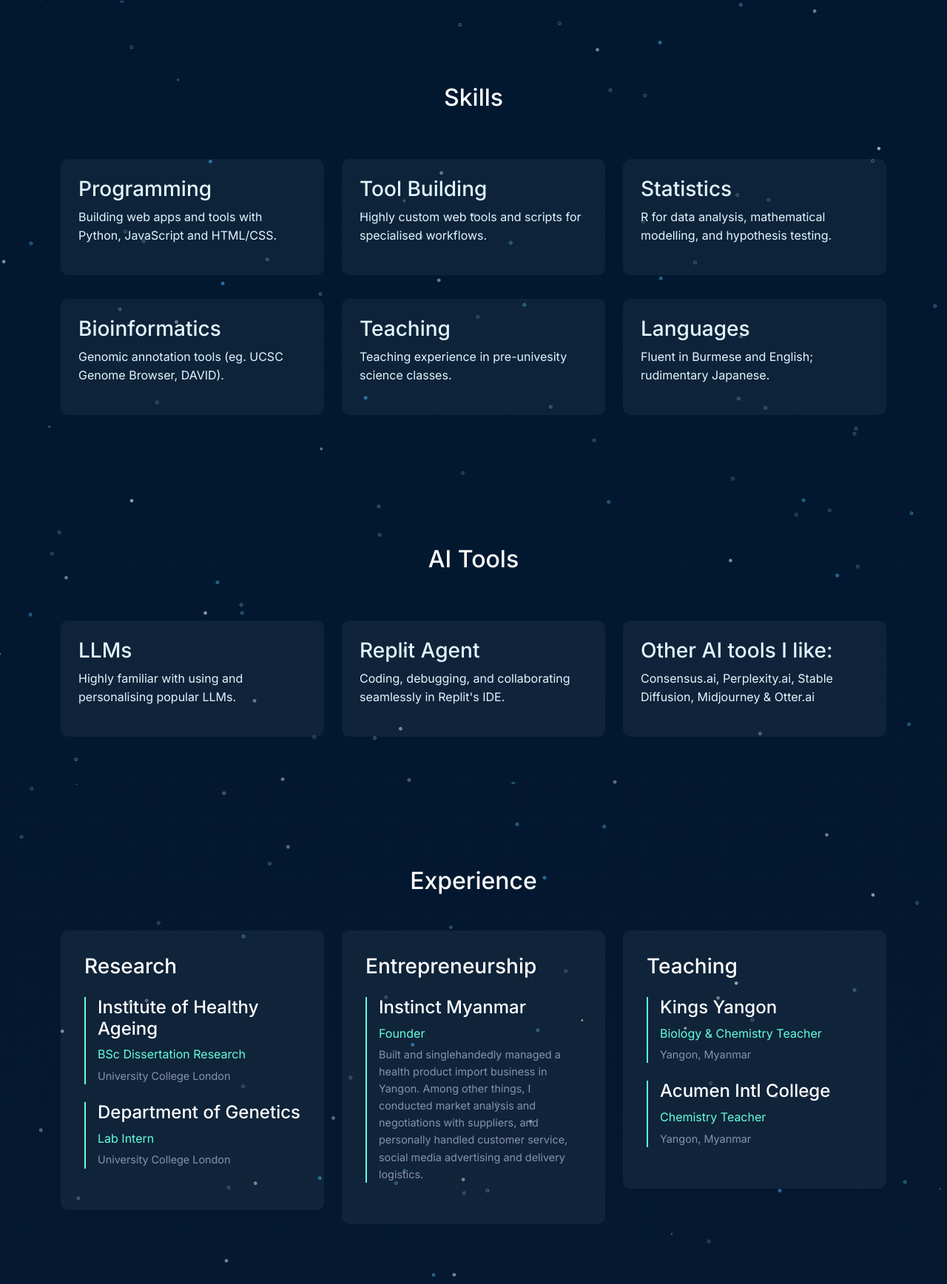
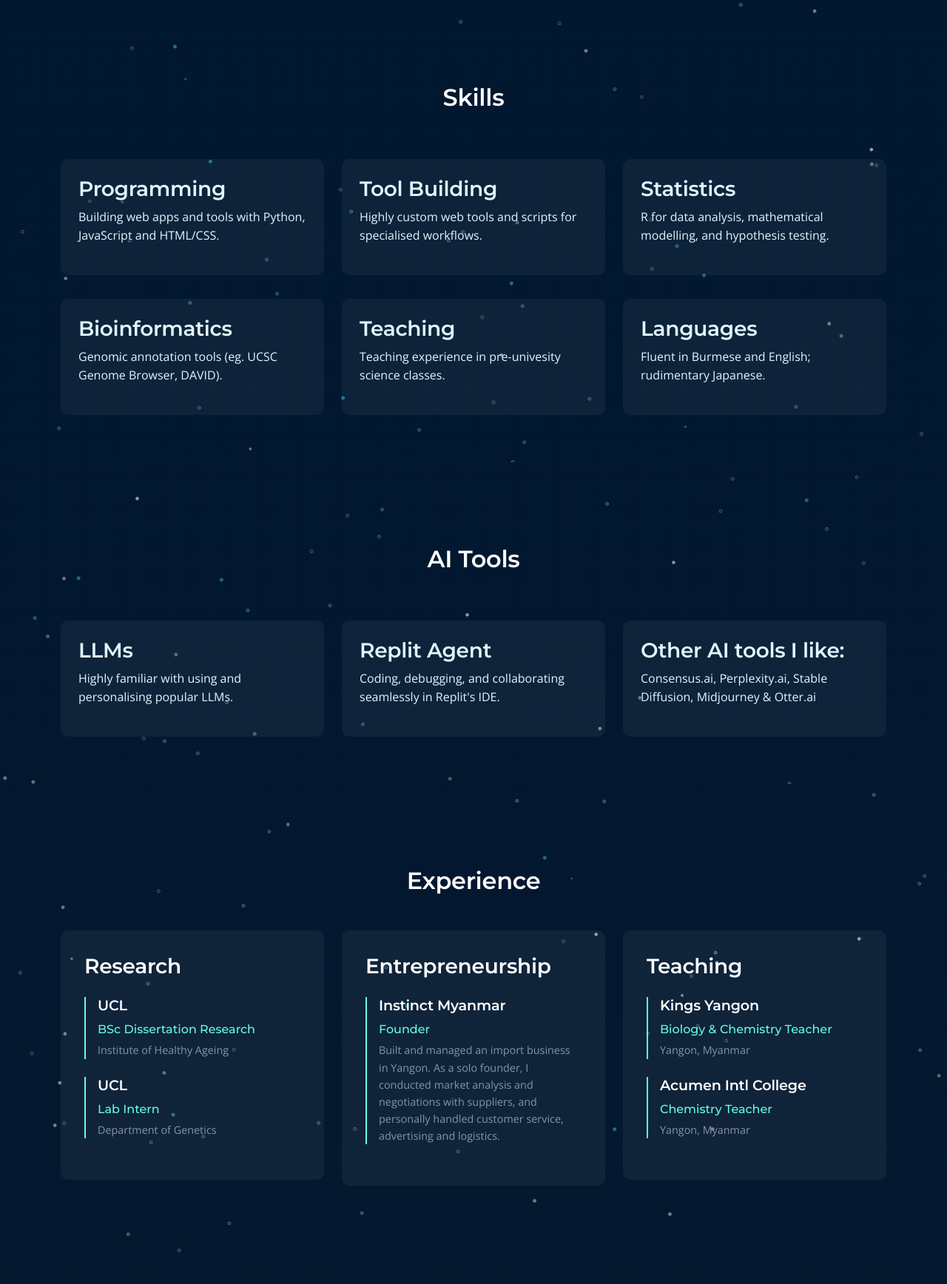
Before and after one commit to Aghbuul/Portfolio-Website, a Flask app: page / in a window 1280 px wide. Shown: the part 2017-3753 px from the top of the page at 74% size. Run offline with Flask 3, Linux system fonts and the light colour scheme; a map, chart or similar area stays blank.

Commit message:
Updated fonts and descriptions

```diff
--- a/static/css/style.css
+++ b/static/css/style.css
@@ -4,6 +4,8 @@
     --text-color: #e0f7ff;
     --light-text: #ffffff;
     --bg-color: #001830;
+    --heading-font: 'Montserrat', sans-serif;
+    --body-font: 'Open Sans', sans-serif;
 }
 
 @keyframes blink {
@@ -28,10 +30,23 @@
 }
 
 body {
-    font-family: 'Inter', sans-serif;
+    font-family: var(--body-font);
     background-color: var(--bg-color);
     color: var(--text-color);
     line-height: 1.6;
+}
+
+h1, h2, h3, h4, h5, h6,
+.navbar-brand,
+.section-title {
+    font-family: var(--heading-font);
+    font-weight: 600;
+    letter-spacing: -0.01em;
+}
+
+.degree, .position {
+    font-family: var(--heading-font);
+    font-weight: 500;
 }
 
 /* Navigation */
@@ -339,6 +354,7 @@ body {
 .experience-item h4 {
     color: var(--light-text);
     margin-bottom: 0.5rem;
+    font-size: 1.2rem;
 }
 
 .experience-item .position {
--- a/templates/index.html
+++ b/templates/index.html
@@ -25,7 +25,7 @@
     <!-- CSS -->
     <link href="https://cdn.jsdelivr.net/npm/bootstrap@5.3.2/dist/css/bootstrap.min.css" rel="stylesheet">
     <link href="https://unpkg.com/aos@2.3.1/dist/aos.css" rel="stylesheet">
-    <link href="https://fonts.googleapis.com/css2?family=Inter:wght@400;500;600;700&display=swap" rel="stylesheet">
+    <link href="https://fonts.googleapis.com/css2?family=Montserrat:wght@400;500;600;700&family=Open+Sans:wght@300;400;600;700&display=swap" rel="stylesheet">
     <link href="{{ url_for('static', filename='css/style.css') }}" rel="stylesheet">
     <script src="https://cdn.jsdelivr.net/npm/typed.js@2.0.12"></script>
 </head>
@@ -284,14 +284,14 @@
                     <div class="experience-card">
                         <h3>Research</h3>
                         <div class="experience-item">
-                            <h4>Institute of Healthy Ageing</h4>
+                            <h4>UCL</h4>
                             <p class="position">BSc Dissertation Research</p>
-                            <p class="location">University College London</p>
+                            <p class="location">Institute of Healthy Ageing</p>
                         </div>
                         <div class="experience-item">
-                            <h4>Department of Genetics</h4>
+                            <h4>UCL</h4>
                             <p class="position">Lab Intern</p>
-                            <p class="location">University College London</p>
+                            <p class="location">Department of Genetics</p>
                         </div>
                     </div>
                 </div>
@@ -301,7 +301,7 @@
                         <div class="experience-item">
                             <h4>Instinct Myanmar</h4>
                             <p class="position">Founder</p>
-                            <p class="location">Built and singlehandedly managed a health product import business in Yangon. Among other things, I conducted market analysis and negotiations with suppliers, and personally handled customer service, social media advertising and delivery logistics.</p>
+                            <p class="location">Built and managed an import business in Yangon. As a solo founder, I conducted market analysis and negotiations with suppliers, and personally handled customer service, advertising and logistics.</p>
                         </div>
                     </div>
                 </div>
@@ -341,7 +341,7 @@
                 <div class="col-md-4" data-aos="fade-up" data-aos-delay="200">
                     <div class="skill-card">
                         <h3>Gold Medal</h3>
-                        <p>Golden Climate International Environmental Olympiad (2014, Kenya)</p>
+                        <p>Golden Climate International Olympiad (2014, Kenya)</p>
                     </div>
                 </div>
                 <div class="col-md-4" data-aos="fade-up" data-aos-delay="300">
@@ -396,7 +396,7 @@
         document.addEventListener('DOMContentLoaded', function() {
             var typed = new Typed('#typed-text', {
             strings: [
-                'Mathematical Modelling | Global Health | AI Tools'
+                'AI Enthusiast'
             ],
             typeSpeed: window.innerWidth <= 768 ? 40 : 25,  // Slower on mobile
             backSpeed: window.innerWidth <= 768 ? 400 : 300,  // Slower on mobile
```
